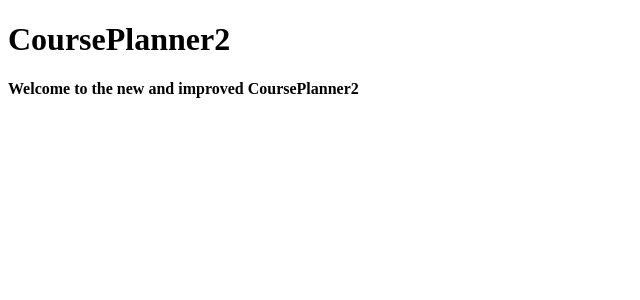
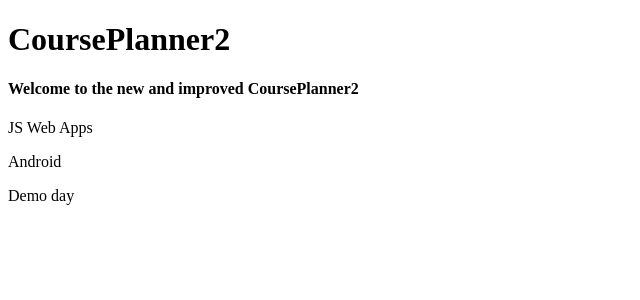
Before and after one commit to EASV/cp2_mean, an Angular app: page / in a window 1280 px wide. Shown: the top 300 px of the page, without its empty margins (0-640 px from the left). Built offline with nearby package versions, Linux system fonts and the light colour scheme.

Commit message:
fixing failed unit test ngfor part2

```diff
--- a/src/app/app.component.html
+++ b/src/app/app.component.html
@@ -4,3 +4,5 @@
 <h4>
   {{description}}
 </h4>
+
+<p *ngFor="let course of courses">{{course.title}}</p>
--- a/src/app/app.component.ts
+++ b/src/app/app.component.ts
@@ -12,5 +12,16 @@ export class AppComponent implements OnInit {
 
   ngOnInit() {
     this.courses = [];
+    this.courses = [
+      {
+        title: 'JS Web Apps'
+      },
+      {
+        title: 'Android'
+      },
+      {
+        title: 'Demo day'
+      }
+    ];
   }
 }
```
